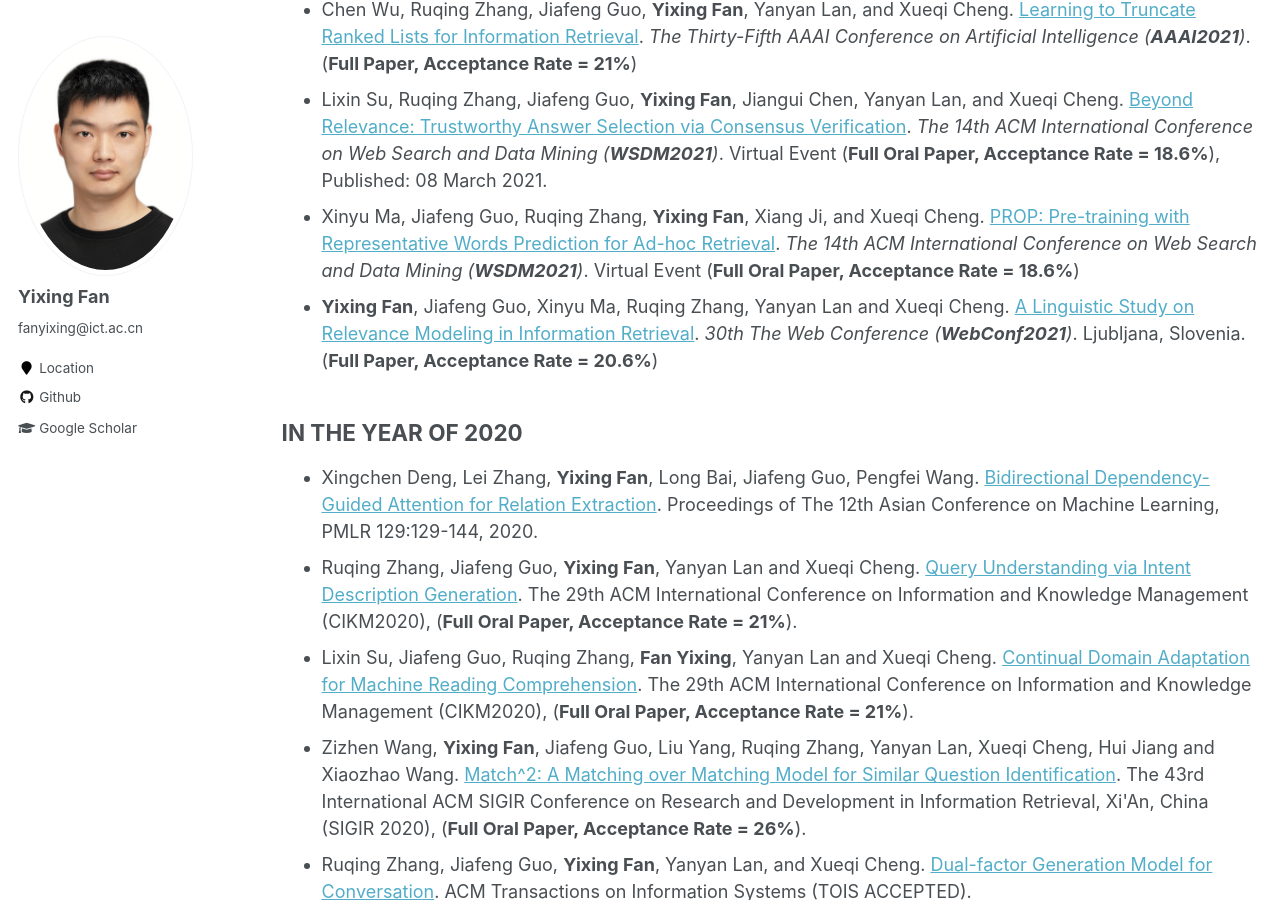
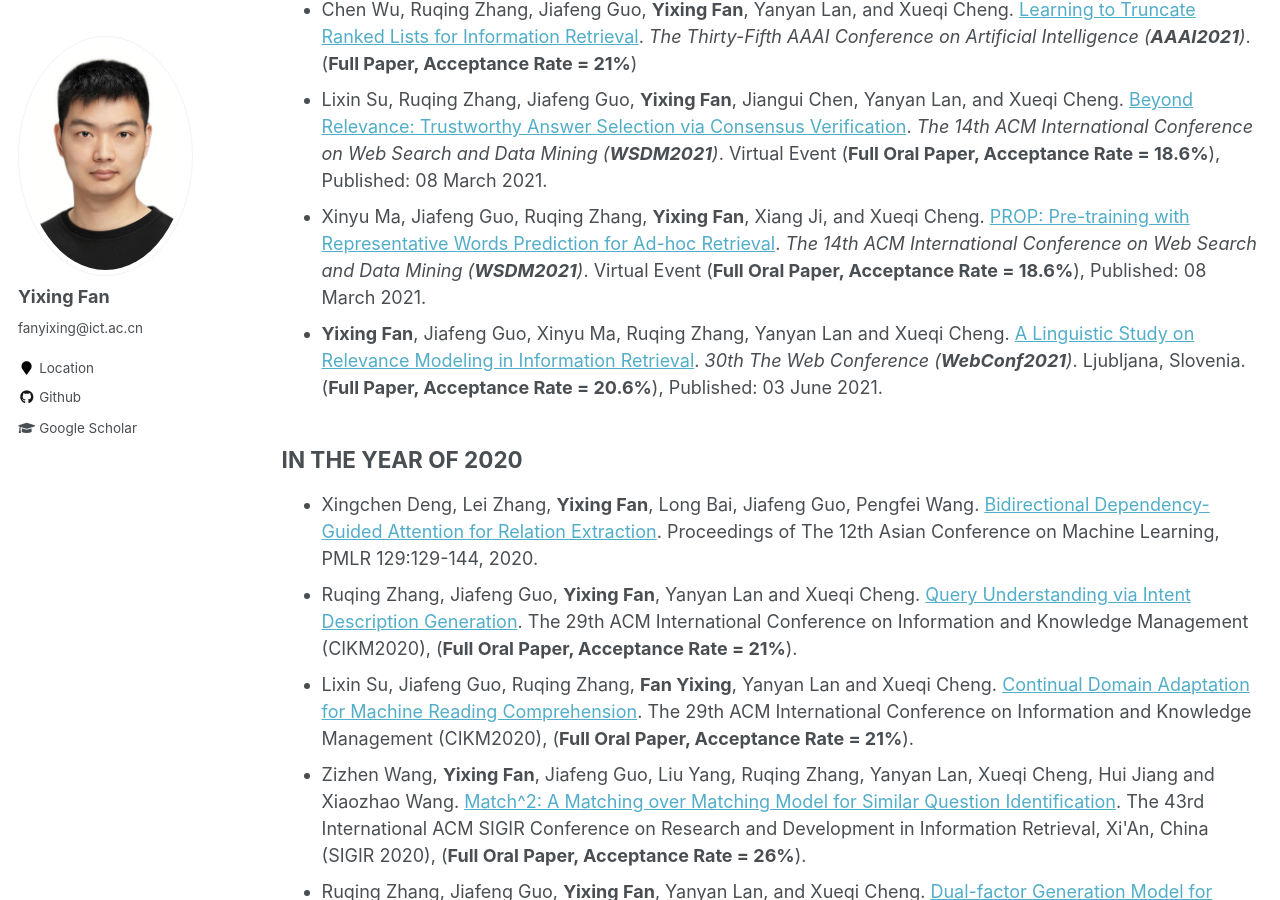
Before and after one commit to faneshion/faneshion.github.io, a Jekyll site: the page built from _pages/publications.md, in a window 1280 px wide and 900 px high, scrolled down 2508 px. Built offline with Jekyll 4.4.1, drawn with Linux system fonts in a browser that asks for light colours.

Commit message:
Update publications.md

```diff
--- a/_pages/publications.md
+++ b/_pages/publications.md
@@ -109,11 +109,11 @@ Lixin Su, Ruqing Zhang, Jiafeng Guo, <b>Yixing Fan</b>, Jiangui Chen, Yanyan Lan
 </li>
 
 <li>
-Xinyu Ma, Jiafeng Guo, Ruqing Zhang, <b>Yixing Fan</b>, Xiang Ji, and Xueqi Cheng. <a target='new' href='https://arxiv.org/abs/2010.10137'>PROP: Pre-training with Representative Words Prediction for Ad-hoc Retrieval</a>. <i> The 14th ACM International Conference on Web Search and Data Mining (<b>WSDM2021</b>)</i>. Virtual Event (<b>Full Oral Paper, Acceptance Rate = 18.6%</b>)
+Xinyu Ma, Jiafeng Guo, Ruqing Zhang, <b>Yixing Fan</b>, Xiang Ji, and Xueqi Cheng. <a target='new' href='https://arxiv.org/abs/2010.10137'>PROP: Pre-training with Representative Words Prediction for Ad-hoc Retrieval</a>. <i> The 14th ACM International Conference on Web Search and Data Mining (<b>WSDM2021</b>)</i>. Virtual Event (<b>Full Oral Paper, Acceptance Rate = 18.6%</b>), Published: 08 March 2021.
 </li>
 
 <li>
-<b>Yixing Fan</b>, Jiafeng Guo, Xinyu Ma, Ruqing Zhang, Yanyan Lan and Xueqi Cheng. <a target='new' href='https://arxiv.org/abs/2103.00956'>A Linguistic Study on Relevance Modeling in Information Retrieval</a>.  <i>30th The Web Conference (<b>WebConf2021</b>)</i>. Ljubljana, Slovenia. (<b>Full Paper, Acceptance Rate = 20.6%</b>)
+<b>Yixing Fan</b>, Jiafeng Guo, Xinyu Ma, Ruqing Zhang, Yanyan Lan and Xueqi Cheng. <a target='new' href='https://arxiv.org/abs/2103.00956'>A Linguistic Study on Relevance Modeling in Information Retrieval</a>.  <i>30th The Web Conference (<b>WebConf2021</b>)</i>. Ljubljana, Slovenia. (<b>Full Paper, Acceptance Rate = 20.6%</b>), Published: 03 June 2021.
 </li>
 </ul>
 
```
